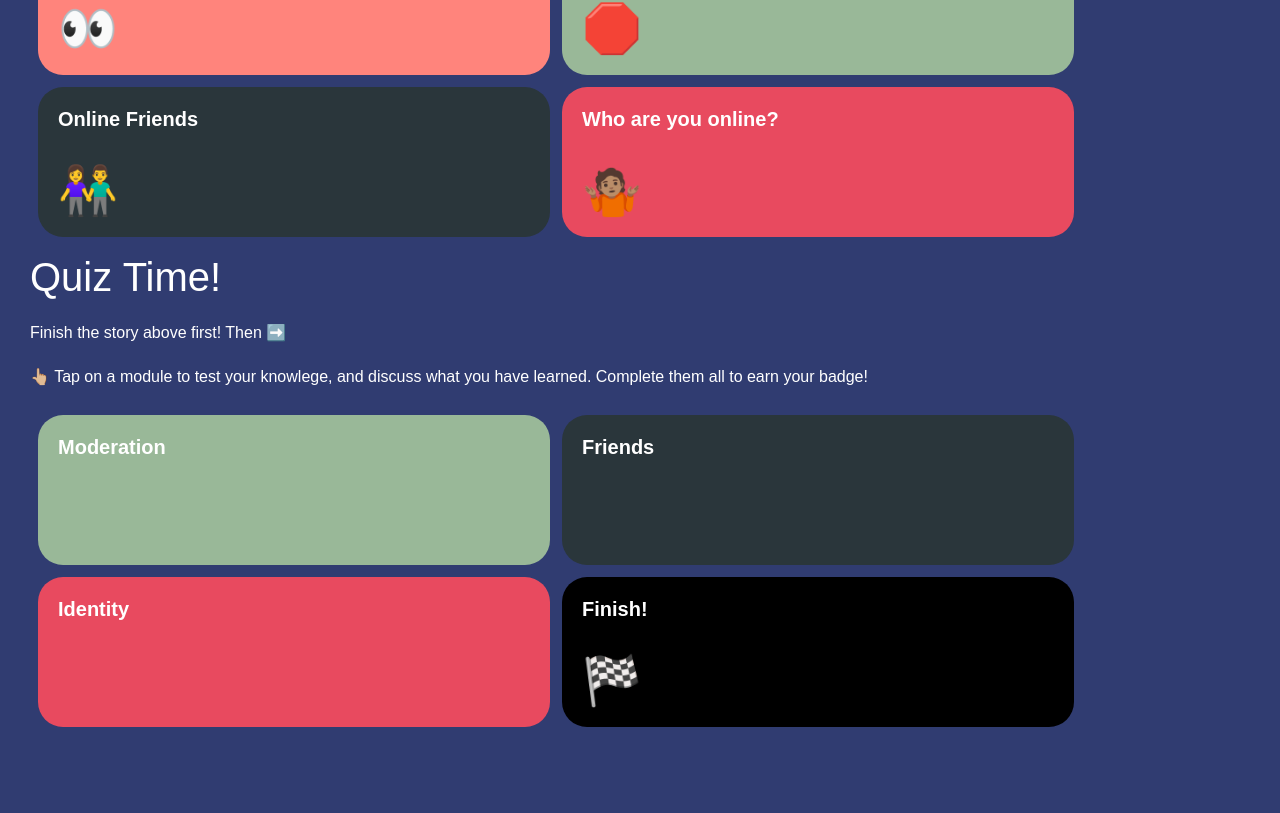
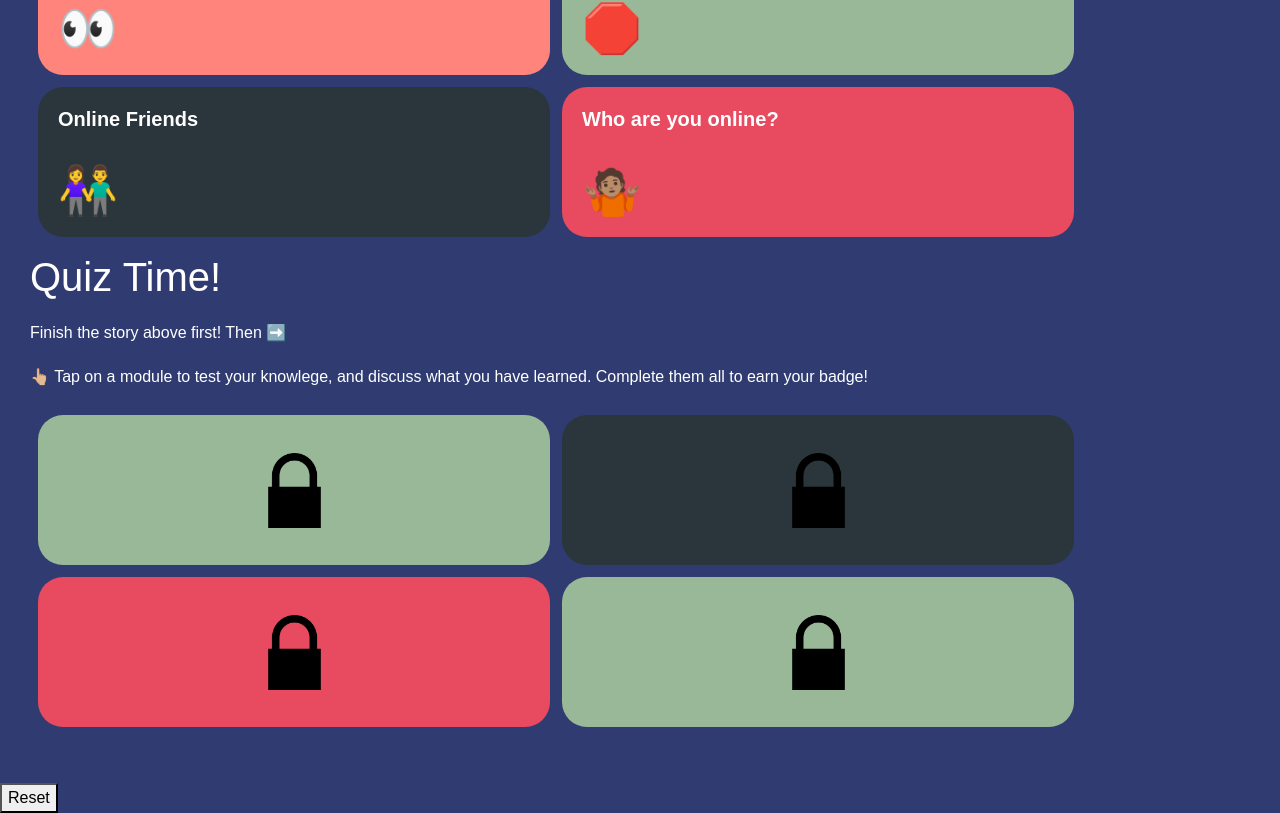
Before and after one commit to kylegoodwin/Privacy-Pal-Capstone-2019, a React (Create React App) app in the folder mobile-app/mobile-app/: page /#/ in a window 1280 px wide. Shown: the part 200-1013 px from the top of the page. Before the commit the page ends 933 px from the top, so only its background shows below. Built offline with nearby package versions, Linux system fonts and the light colour scheme.

Commit message:
tracking completion working

```diff
--- a/mobile-app/mobile-app/package.json
+++ b/mobile-app/mobile-app/package.json
@@ -29,5 +29,5 @@
     "not ie <= 11",
     "not op_mini all"
   ],
-  "homepage": "https://privacypal.me"
+  "homepage": "https://app.privacypal.me"
 }
--- a/mobile-app/mobile-app/src/App.css
+++ b/mobile-app/mobile-app/src/App.css
@@ -242,3 +242,7 @@ h2,a,a:hover{
   padding: 1em;
   text-align: center;
 }
+
+#reset{
+  margin-top: 50px;
+}
--- a/mobile-app/mobile-app/src/Discover.js
+++ b/mobile-app/mobile-app/src/Discover.js
@@ -3,6 +3,12 @@ import { Link } from 'react-router-dom';
 import { Redirect } from 'react-router';
 
 export class Discover extends Component {
+
+  resetLocalStorage = () =>{
+    localStorage.clear();
+    window.location.reload();
+  }
+
   render() {
     return (
       <div className="discover-body">
@@ -13,6 +19,7 @@ export class Discover extends Component {
         <p> Finish the story above first! Then ➡️</p>
         <p>👆🏼 Tap on a module to test your knowlege, and discuss what you have learned. Complete them all to earn your badge!</p>
         <QuizCards ></QuizCards>
+        <button id="reset" onClick={this.resetLocalStorage}> Reset</button>
       </div>
     )
   }
@@ -38,13 +45,14 @@ class LearnCards extends Component {
 class QuizCards extends Component {
 
   render() {
+
     return (
 
       <div className="cards-container">
-        <DiscoverCard  title="Moderation" link='/response/moderation' backColor='#99B898' />
-        <DiscoverCard  title="Friends" link='/response/friends' backColor='#2A363B' />
-        <DiscoverCard  title="Identity" link='/response/identity' backColor='#E84A5F' />
-        <DiscoverCard  emoji="🏁" title="Finish!" link='/response/identity' backColor='black' />
+        <DiscoverCard  title="Moderation" link='/response/moderation' backColor='#99B898' isLocked={!(localStorage.getItem("intro") === "true")}/>
+        <DiscoverCard  title="Friends" link='/response/friends' backColor='#2A363B' isLocked={!(localStorage.getItem("moderation") === "true")} />
+        <DiscoverCard  title="Identity" link='/response/identity' backColor='#E84A5F' isLocked={!(localStorage.getItem("friends") === "true")} />
+        <DiscoverCard  emoji="🏁" title="Finish!" link='/response/identity' backColor='#99B898' isLocked={!(localStorage.getItem("identity") === "true") || !(localStorage.getItem("intro") === "true") || !(localStorage.getItem("moderation") === "true") || !(localStorage.getItem("friends") === "true")} />
       </div>
 
     )
@@ -65,6 +73,7 @@ class DiscoverCard extends Component {
   handleClick = () => {
     this.setState({ clicked: true })
   }
+
 
   render() {
 
--- a/mobile-app/mobile-app/src/learn/StoryPage.js
+++ b/mobile-app/mobile-app/src/learn/StoryPage.js
@@ -26,7 +26,9 @@ export class StoryPage extends Component {
             this.setState({
                 storyIsFinished: true
             });
+            localStorage.setItem(this.props.storyName,"true");
         }
+
     }
 
     tester = () => {
--- a/mobile-app/mobile-app/src/learn/StoryRouter.js
+++ b/mobile-app/mobile-app/src/learn/StoryRouter.js
@@ -10,7 +10,7 @@ class ModuleProto extends Component {
         let currentLocation = this.props.match.params.name;
         console.log(currentLocation);
         return(
-        <StoryPage stories={stories[currentLocation]}></StoryPage>
+        <StoryPage storyName={currentLocation} stories={stories[currentLocation]}></StoryPage>
         )
     }
 }
--- a/mobile-app/mobile-app/src/learn/stories.js
+++ b/mobile-app/mobile-app/src/learn/stories.js
@@ -73,7 +73,7 @@ export let stories = {
               { url: "img/introduction/story4.gif", topText:"Not only can you post stuff about your life", bottomText: "You can also see what your friends have posted!" },
               { url: "img/introduction/story5.png", bottomText: "But there can be risks involved... " },
               { url: "img/introduction/story6.jpg", topText: "From scammers, to hackers, and even creeps", bottomText: "Social media has unknown threats lurking in the background" },
-              { url: "img/introduction/story7.png", bottomText: "It is a big responsibility when it comes to having a social media account" },
+              { url: "img/introduction/story7.jpg", bottomText: "It is a big responsibility when it comes to having a social media account" },
               { url: "img/introduction/story8.png", topText: "And we are here to help you become aware of these risks", bottomText: "Tap to the right to get back to the home page and begin learning!" },
        ],
 
```
Also changed, not shown: 1 other file (tests, documents, lock files or other folders).
